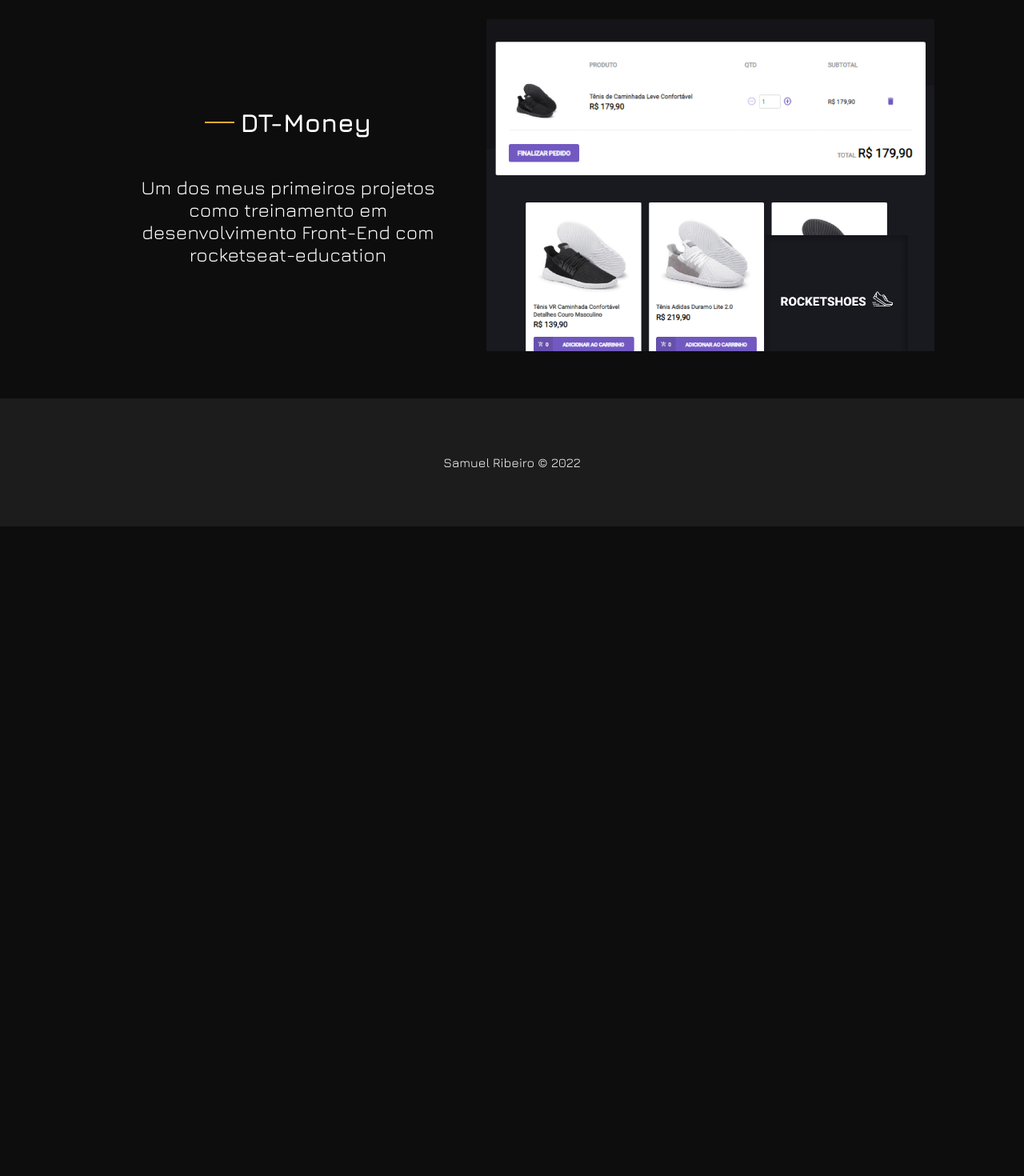
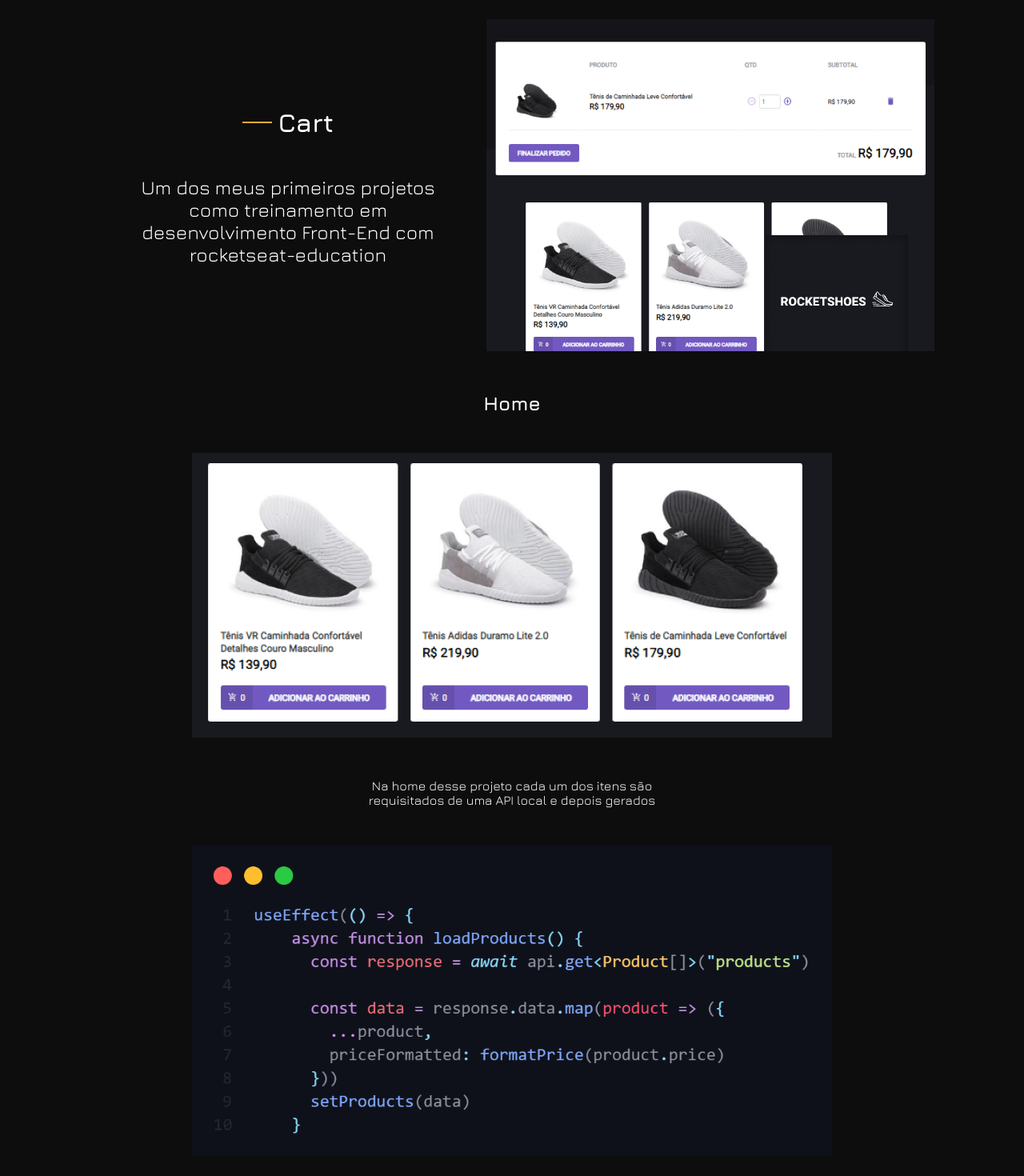
Before and after one commit to Samuelwps/Portifolio1.1, a React (Create React App) app: page /Cart in a window 1280 px wide. Shown: the part 80-1550 px from the top of the page at 80% size. Before the commit the page ends 800 px from the top, so only its background shows below. Built offline with nearby package versions, Linux system fonts and the light colour scheme.

Commit message:
Finishing Cart page and changing order of projects on home

```diff
--- a/src/components/ProjectsHome/index.tsx
+++ b/src/components/ProjectsHome/index.tsx
@@ -9,6 +9,7 @@ import watchMe from "./../../images/watchMe.svg"
 import Arrow from "./../../images/chevrons-right.svg"
 import Todo from "./../../images/TodoIcon.svg"
 import Menu from "./../../images/MenuIcon.svg"
+import IconRocketShoes from "./../../images/IconRocketShoes.svg"
 import { useState } from 'react';
 
 export function Projects() {
@@ -26,11 +27,12 @@ export function Projects() {
                     </ProjectsWorks>
                 </SelectedWorks>
                 <section>
+
                     <ListItemReverse>
                         <DivWorks>
                             <div>
                                 <h1>01</h1>
-                                <h4>DT-Money</h4>
+                                <h4>Cart</h4>
                             </div>
                             <p>
                                 Um dos meus primeiros projetos
@@ -38,11 +40,11 @@ export function Projects() {
                                 Front-End com rocketseat-education
                             </p>
                             <div className="Arrow">
-                                <a href="/DtMoney"><img src={Arrow} alt="Arrow"/>Visualizar projeto</a>
+                                <a href="/Cart"><img src={Arrow} alt="Arrow"/>Visualizar projeto</a>
                             </div>
                         </DivWorks>
                         <Imgworks>
-                            <img src={dtmoneyIcon} alt="DT-Money"/>
+                            <img src={IconRocketShoes} alt="DT-Money"/>
                         </Imgworks>
                     </ListItemReverse>
 
@@ -68,6 +70,29 @@ export function Projects() {
                         <DivWorks>
                             <div>
                                 <h1>03</h1>
+                                <h4>DT-Money</h4>
+                            </div>
+                            <p>
+                                Um dos meus primeiros projetos
+                                como treinamento em desenvolvimento
+                                Front-End com rocketseat-education
+                            </p>
+                            <div className="Arrow">
+                                <a href="/DtMoney"><img src={Arrow} alt="Arrow"/>Visualizar projeto</a>
+                            </div>
+                        </DivWorks>
+                        <Imgworks>
+                            <img src={dtmoneyIcon} alt="DT-Money"/>
+                        </Imgworks>
+                    </ListItemReverse>
+
+                    <ListItem>
+                        <Imgworks>
+                            <img src={Todo} alt="DT-Money"/>
+                        </Imgworks>
+                        <DivWorks>
+                            <div>
+                                <h1>04</h1>
                                 <h4>To do</h4>
                             </div>
                             <p>
@@ -79,10 +104,7 @@ export function Projects() {
                                 <a href="https://subtle-macaron-9e7b36.netlify.app" target="_blank"><img src={Arrow} alt="Arrow"/>Visualizar projeto</a>
                             </div>
                         </DivWorks>
-                        <Imgworks>
-                            <img src={Todo} alt="DT-Money"/>
-                        </Imgworks>
-                    </ListItemReverse>
+                    </ListItem>
 
                     <DivCSS>
                     <ButtonAco onClick={() =>  content?(setContent(false)):(setContent(true))}>
@@ -108,6 +130,7 @@ export function Projects() {
                     </ListItem>
                     </ContentAco>
                     </DivCSS>
+
                 </section>
             </DivForWorks>
         </Container>
--- a/src/pages/Cart/index.tsx
+++ b/src/pages/Cart/index.tsx
@@ -1,12 +1,21 @@
 import {
     Container, ProjectHeader, DivContent,
-    DivTitle, Title, DivImage
+    DivTitle, Title, DivImage,
+    Projectcontent, DivSummaryCategory, DivSummaryHeader,
+    DivImageSummary, ButtonGit
 
 } from "./styled"
 
+import CartImage from "./../../images/pageCart/CartImage.png"
+import requestImage from "./../../images/pageCart/requestImage.png"
+import HomeImage from "./../../images/pageCart/HomeImage.png"
+import renderingProducts from "./../../images/pageCart/renderingProducts.png"
+import cartProvider from "./../../images/pageCart/cartProvider.png"
+import addProduct from "./../../images/pageCart/addProduct.png"
+import UpdateProductAmount from "./../../images/pageCart/UpdateProductAmount.png"
+import RemoveProduct from "./../../images/pageCart/RemoveProduct.png"
 
-import CartImage from "./../../images/pageCart/CartImage.png"
-
+import { FaGithub } from 'react-icons/fa'
 
 export function Cart(){
     return(
@@ -16,7 +25,7 @@ export function Cart(){
                     <DivTitle>
                         <Title>
                             <div/>
-                            <h4>DT-Money</h4>
+                            <h4>Cart</h4>
                         </Title>
                         <p>
                             Um dos meus primeiros projetos
@@ -30,6 +39,48 @@ export function Cart(){
                     </DivImage>
                 </DivContent>
             </ProjectHeader>
+
+            <Projectcontent>
+                <DivSummaryHeader>
+                    <h1>Home</h1>
+                    <DivImageSummary>
+                        <img src={HomeImage} alt="dtmoneyimage" />
+                    </DivImageSummary>
+                    <p>Na home desse projeto cada um dos itens são<br/>requisitados de uma API local e depois gerados</p>
+
+                    <DivImageSummary>
+                        <img src={requestImage} alt="dtmoneyimage" />
+                    </DivImageSummary>
+
+                    <DivImageSummary>
+                        <img src={renderingProducts} alt="dtmoneyimage" />
+                    </DivImageSummary>
+
+
+                    <h1>Carrihno</h1>
+                    <p><br/>Todas as interações do carrinho são armazenadas<br/>no localStorage com um Hook chamado useCart<br/>para serem usadas futuramente.</p>
+                        <DivImageSummary>
+                            <img src={cartProvider} alt="dtmoneyimage" />
+                        </DivImageSummary>
+                    <p>Dentre eles são:</p>
+                    <DivImageSummary>
+                        <img src={addProduct} alt="dtmoneyimage" />
+                    </DivImageSummary>
+                    <p>addProduct que vai ou adicionar um produto novo<br/>no carrinho ou se ja existir o produto que vai ser<br/>adicionado, ele é incrementado a quantidade que já<br/>está armazenado.</p>
+                    <DivImageSummary>
+                        <img src={UpdateProductAmount} alt="dtmoneyimage" />
+                    </DivImageSummary>
+                    <p>updateProductAmount que vai adicionar um mais<br/>um produto no carrihno ou remover</p>
+                    <DivImageSummary>
+                        <img src={RemoveProduct} alt="dtmoneyimage" />
+                    </DivImageSummary>
+                    <p>removeProduct que vai remover um produto do<br/>inteiro do carrinho.</p>
+                    </DivSummaryHeader>
+            </Projectcontent>
+            <ButtonGit href="https://github.com/Samuelwps/dt-money">
+                <FaGithub/>
+                <p>View repository</p>
+            </ButtonGit>
         </Container>
     )
 }
--- a/src/pages/Cart/styled.ts
+++ b/src/pages/Cart/styled.ts
@@ -74,3 +74,75 @@ export const DivImage = styled.div`
                 height:100%;
         }
 `
+
+export const Projectcontent = styled.div`
+        width:100%;
+        margin:1.5rem;
+
+`
+
+export const DivSummaryCategory = styled.div`
+        display:flex;
+        align-items:center;
+        justify-content:center;
+        height:100%;
+        div{
+                margin:1rem;
+                height:100%;
+                display:flex;
+                flex-direction: column;
+                justify-content: space-around;
+
+                p{
+                        text-align: center;
+                }
+
+                .space{
+                        max-width: 400px;
+                        text-align:left;
+                }
+        }
+`
+
+export const DivSummaryHeader = styled.div`
+        display:flex;
+        flex-direction:column;
+        justify-content:center;
+        align-items:center;
+        p{
+                text-align:center;
+        }
+`
+
+export const DivImageSummary = styled.div`
+        margin:3rem;
+        max-width: 50rem;
+
+
+        img{
+                width:100%;
+                height:100%;
+        }
+`
+
+export const ButtonGit = styled.a`
+        width:18rem;
+
+        text-decoration:none;
+
+        margin:2rem;
+
+        display:flex;
+        justify-content:space-around;
+        align-items:center;
+        background: var(--gitcolor);
+        padding:1.3rem;
+        border-radius:15px;
+        border:none;
+        color:white;
+        font-size:1.5rem;
+
+        p{
+                font-weight:300;
+        }
+`
--- a/src/pages/DtMoney/styled.ts
+++ b/src/pages/DtMoney/styled.ts
@@ -1,5 +1,4 @@
 import styled from "styled-components"
-
 
 export const SectionWorks = styled.section`
         padding-top: 5rem;
--- a/src/pages/WatchMe/styled.ts
+++ b/src/pages/WatchMe/styled.ts
@@ -121,7 +121,7 @@ export const DivProjectSideBar = styled.div`
         display:flex;
         align-items: center;
         justify-content: center;
-        justify-content: space-around;
+        justify-content: safe;
         margin:1.5rem;
         @media screen and (max-width:940px){
                 flex-direction: column-reverse;
@@ -131,6 +131,7 @@ export const DivProjectSideBar = styled.div`
 export const DivP = styled.div`
         display:flex;
         flex-direction: column;
+        margin:1rem;
 
         p{
                 max-width:30rem;
```
Also changed, not shown: src/images/IconRocketShoes.svg (added), src/images/pageCart/cartProvider.png (added).
